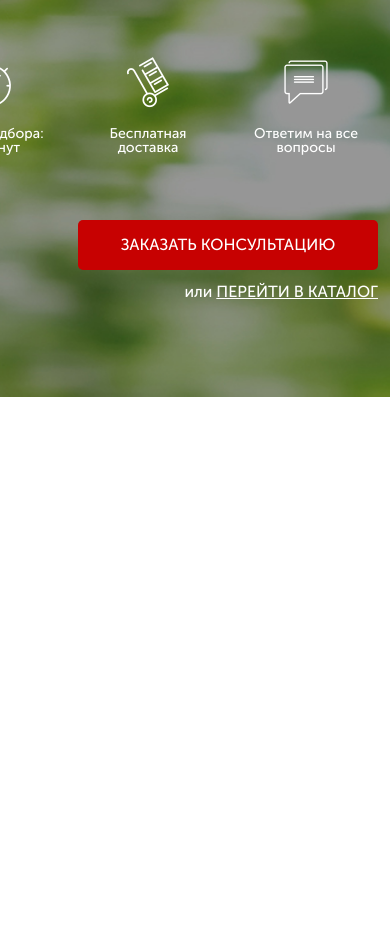
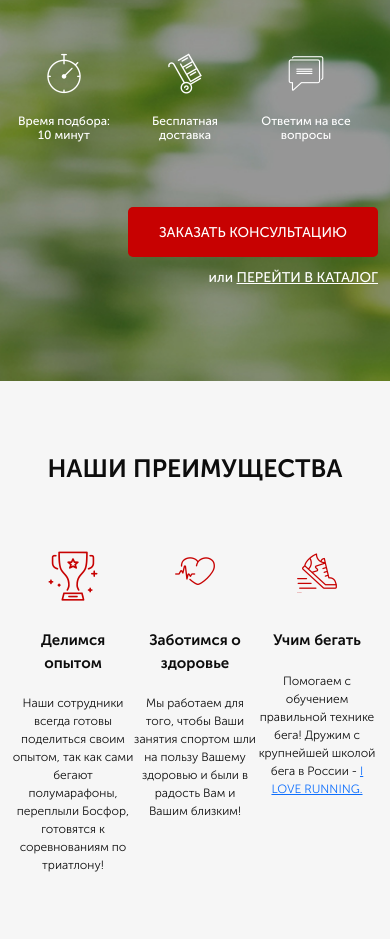
Before and after one commit to ilyalincoln/pulse, a website: page src/index.html in a window 390 px wide. Shown: the part 382-1321 px from the top of the page. Before the commit the page ends 844 px from the top, so only its background shows below. Drawn offline with Linux system fonts and the light colour scheme.

Commit message:
add advantages section, tablet version site

```diff
--- a/src/css/icon-font.css
+++ b/src/css/icon-font.css
@@ -1,10 +1,10 @@
 @font-face {
   font-family: 'icomoon';
-  src:  url('../fonts/icomoon.eot?k3io5h');
-  src:  url('../fonts/icomoon.eot?k3io5h#iefix') format('embedded-opentype'),
-    url('../fonts/icomoon.ttf?k3io5h') format('truetype'),
-    url('../fonts/icomoon.woff?k3io5h') format('woff'),
-    url('../fonts/icomoon.svg?k3io5h#icomoon') format('svg');
+  src:  url('../fonts/icomoon.eot?7f3v9o');
+  src:  url('../fonts/icomoon.eot?7f3v9o#iefix') format('embedded-opentype'),
+    url('../fonts/icomoon.ttf?7f3v9o') format('truetype'),
+    url('../fonts/icomoon.woff?7f3v9o') format('woff'),
+    url('../fonts/icomoon.svg?7f3v9o#icomoon') format('svg');
   font-weight: normal;
   font-style: normal;
   font-display: block;
@@ -31,11 +31,11 @@
 .icon-left-arrow:before {
   content: "\e90a";
 }
+.icon-cup:before {
+  content: "\e901";
+}
 .icon-shoe:before {
   content: "\e900";
-}
-.icon-cup:before {
-  content: "\e901";
 }
 .icon-heart-rate:before {
   content: "\e902";
--- a/src/index.html
+++ b/src/index.html
@@ -54,5 +54,41 @@
 			</div>
 		</div>
 	</div>
+
+	<div class="advantages">
+		<div class="container">
+			<h2 class="advantages__title">наши преимущества</h2>
+			<div class="advantages__wrapper">
+					<div class="advantages__item">
+						<div class="advantages__icon">
+							<span class="icon-cup"></span>
+						</div>
+						<div class="advantages__description-title">Делимся опытом</div>
+						<div class="advantages__description-subtitle">
+							Наши сотрудники всегда готовы поделиться своим опытом, так как сами бегают полумарафоны, переплыли Босфор, готовятся к соревнованиям по триатлону!
+						</div>
+					</div>
+					<div class="advantages__item">
+						<div class="advantages__icon">
+							<span class="icon-heart-rate"></span>
+						</div>
+						<div class="advantages__description-title">Заботимся о здоровье</div>
+						<div class="advantages__description-subtitle">
+							Мы работаем для того, чтобы Ваши занятия спортом шли на пользу Вашему здоровью и были в радость Вам и Вашим близким!
+						</div>
+					</div>
+					<div class="advantages__item">
+						<div class="advantages__icon">
+							<span class="icon-shoe"></span>
+						</div>
+						<div class="advantages__description-title">Учим бегать</div>
+						<div class="advantages__description-subtitle">
+							Помогаем с обучением правильной технике бега! Дружим с крупнейшей школой бега в России -
+							<a href="#" class="advatnages__link"> I LOVE RUNNING.</a>
+						</div>
+					</div>
+			</div>
+		</div>
+	</div>
 </body>
 </html>
--- /dev/null
+++ b/src/scss/blocks/_advantages.scss
@@ -0,0 +1,72 @@
+.advantages {
+    min-height: 473px;
+    background: #F6F6F6;
+    padding: 73px 0px 65px;
+    &__title {
+        font-style: normal;
+        font-weight: 700;
+        font-size: 30px;
+        text-align: center;
+        text-transform: uppercase;
+        color: #0D0D0D;
+    }
+    &__wrapper {
+        display: flex;
+        justify-content: space-between;
+        margin-top: 60px;
+    }
+    &__item {
+        display: flex;
+        flex-direction: column;
+        align-items: center;
+        max-width: 235px;
+    }
+    &__icon {
+        width: 70px;
+        height: 70px;
+        color: $main-color;
+        font-size: 70px;
+    }
+    &__description-title {
+        font-style: normal;
+        font-weight: 700;
+        font-size: 18px;
+        color: #0D0D0D;
+        text-align: center;
+        margin-top: 35px;
+    }
+    &__description-subtitle {
+        font-style: normal;
+        font-weight: 300;
+        font-size: 14px;
+        line-height: 18px;
+        text-align: center;
+        color: #0D0D0D;
+        margin-top: 20px;
+    }
+}
+
+@media (max-width: 991px) {
+    .advantages {
+        &__title {
+            font-size: 25px;
+        }
+        &__wrapper {
+            justify-content: space-evenly;
+        }
+        &__item {
+            width: 200px;
+        }
+        &__icon {
+            width: 50px;
+            height: 50px;
+            font-size: 50px;
+        }
+        &__description-title {
+            font-size: 15px;
+        }
+        &__description-subtitle {
+            font-size: 12px;
+        }
+    }
+}
--- a/src/scss/blocks/_buttons.scss
+++ b/src/scss/blocks/_buttons.scss
@@ -16,3 +16,13 @@
         margin-top: 65px;
     }
 }
+
+@media (max-width: 991px) {
+    .button {
+        width: 140px;
+        &_main {
+            width: 250px;
+            font-size: 14px;
+        }
+    }
+}
--- a/src/scss/blocks/_header.scss
+++ b/src/scss/blocks/_header.scss
@@ -34,5 +34,26 @@
         display: flex;
         flex-direction: column;
         align-items: flex-end;
+        width: 250px;
     }
 }
+
+@media (max-width: 991px) {
+    .header {
+        &__logo {
+            width: 200px;
+        }
+        &__text {
+            font-size: 11px;
+            span {
+                font-size: 17px;
+            }
+        }
+        &__phone {
+            font-size: 17px;
+        }
+        &__contacts {
+            width: 200px;
+        }
+    }
+}
--- a/src/scss/blocks/_selection.scss
+++ b/src/scss/blocks/_selection.scss
@@ -55,3 +55,26 @@
         }
     }
 }
+
+@media (max-width: 991px) {
+    .selection {
+        &__title {
+            font-size: 35px;
+        }
+        &__subtitle {
+            font-size: 19px;
+        }
+        &__icons {
+            width: 350px;
+        }
+        &__icon {
+            font-size: 12px;
+            .icon-timer, .icon-delivery, .icon-questions {
+                font-size: 40px;
+            }
+        }
+        &__link {
+            font-size: 14px;
+        }
+    }
+}
--- a/src/scss/style.scss
+++ b/src/scss/style.scss
@@ -11,4 +11,5 @@
 @import "base/mixins";
 @import "blocks/header";
 @import "blocks/selection";
+@import "blocks/advantages";
 @import "blocks/buttons";
```
Also changed, not shown: src/css/style.min.css, src/fonts/icomoon.ttf, src/fonts/icomoon.woff, 2 other files.
